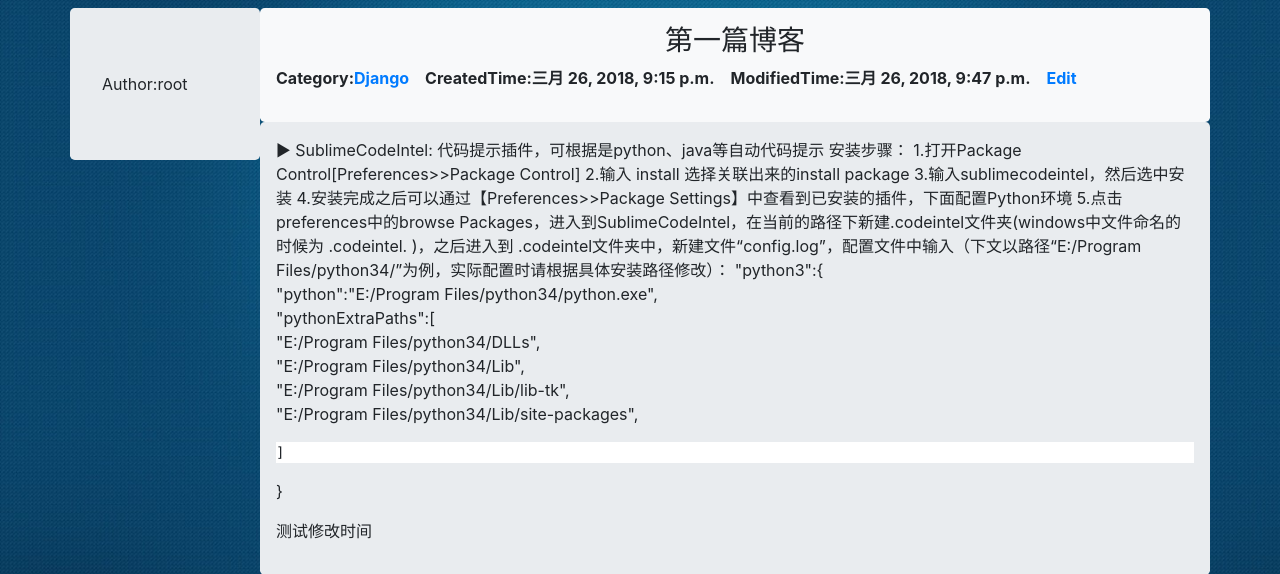
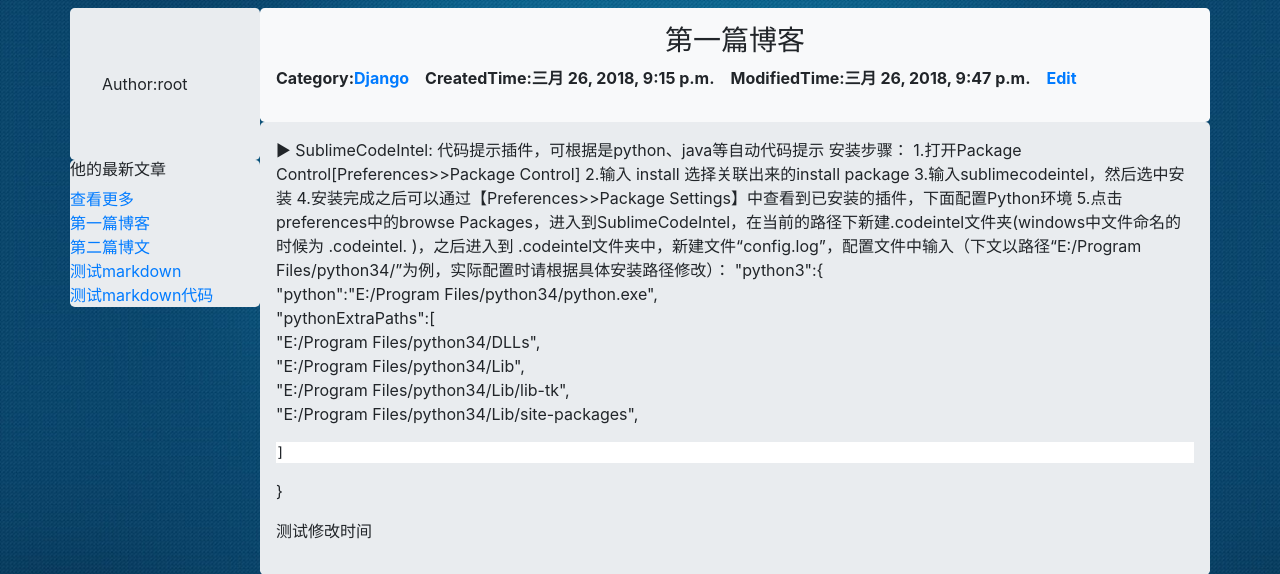
Before and after one commit to heyefu19920626/myBlog, a Django app: page /article/1/ in a window 1280 px wide. Shown: the part 56-630 px from the top of the page. Run offline with Django 3.2, Linux system fonts and the light colour scheme; data comes from the database, SQL or seed files in the repository; both versions use the stored data as it was after the commit; some libraries are stand-ins or nearby versions.

Commit message:
在文章详情页面添加关于该作者的更多文章列表

```diff
--- a/blog/templates/blog/article_details.html
+++ b/blog/templates/blog/article_details.html
@@ -10,13 +10,24 @@
 {% block content %}
 <div class="container">
 <div class="row">
+
     <!-- left start -->
     <div class="col-md-2 no-padding">
-        <div class="jumbotron detail-left">
+        <div class="jumbotron no-margin">
             {% trans 'Author' %}:{{ article.author }}
+        </div>
+        <div class="jumbotron no-padding">
+            <div>
+                <h6>他的最新文章</h6><a href="#">查看更多</a><br>
+                {% for essay in articles %}
+                <a href="{% url 'blog:article_details' essay.id %}">{{ essay.title }}</a><br>
+                {% endfor %}
+            </div>
         </div>
     </div>
     <!-- left over -->
+
+
     <div class="col-md-10 no-padding">
         <!-- article title bar start -->
         <div class="jumbotron jumbotron-nomargin bg-light">
--- a/blog/views.py
+++ b/blog/views.py
@@ -8,6 +8,7 @@
 import markdown
 #from markdown.extensions import Extension
 from .forms import ArticleForm
+from django.contrib.auth.models import User
 
 # Create your views here.
 
@@ -22,13 +23,27 @@
 def article_details(request, article_id):
     """ 去往文章详情页,接收参数文章id """
     article = Article.objects.get(id=article_id)
+    # 获取文章作者
+    author = article.author
+    # 获取该作者的其他文章
+    articles = get_articles_byauthor(author)
     article.body = markdown.markdown(article.body, extensions=[
         'markdown.extensions.extra',
         'markdown.extensions.codehilite',
         'markdown.extensions.toc',
         'markdown.extensions.fenced_code', ])
-    context = {'article': article}
+    context = {'article': article, "articles": articles, }
     return render(request, 'blog/article_details.html', context)
+
+
+
+def get_articles_byauthor(article_author):
+    """ 根据文章作者获取其所有文章 """
+    articles = Article.objects.filter(author=article_author)
+    return articles
+
+
+
 
 
 def edit_article(request, article_id):
```
Also changed, not shown: db.sqlite3.
